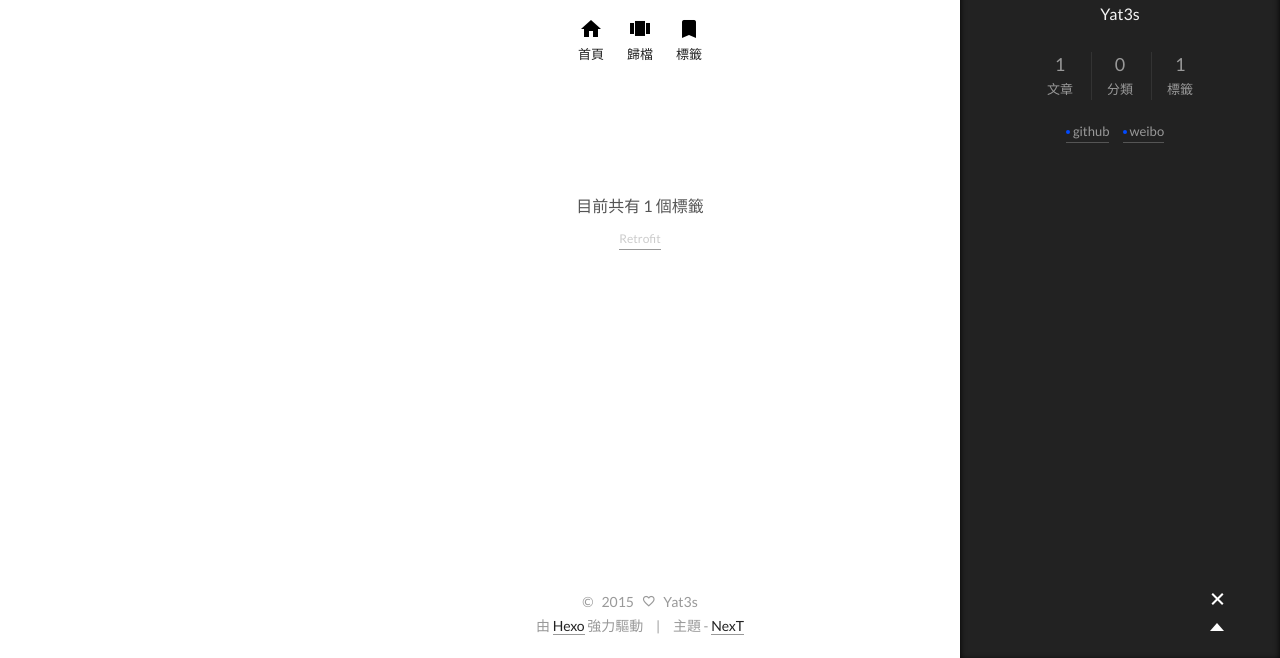
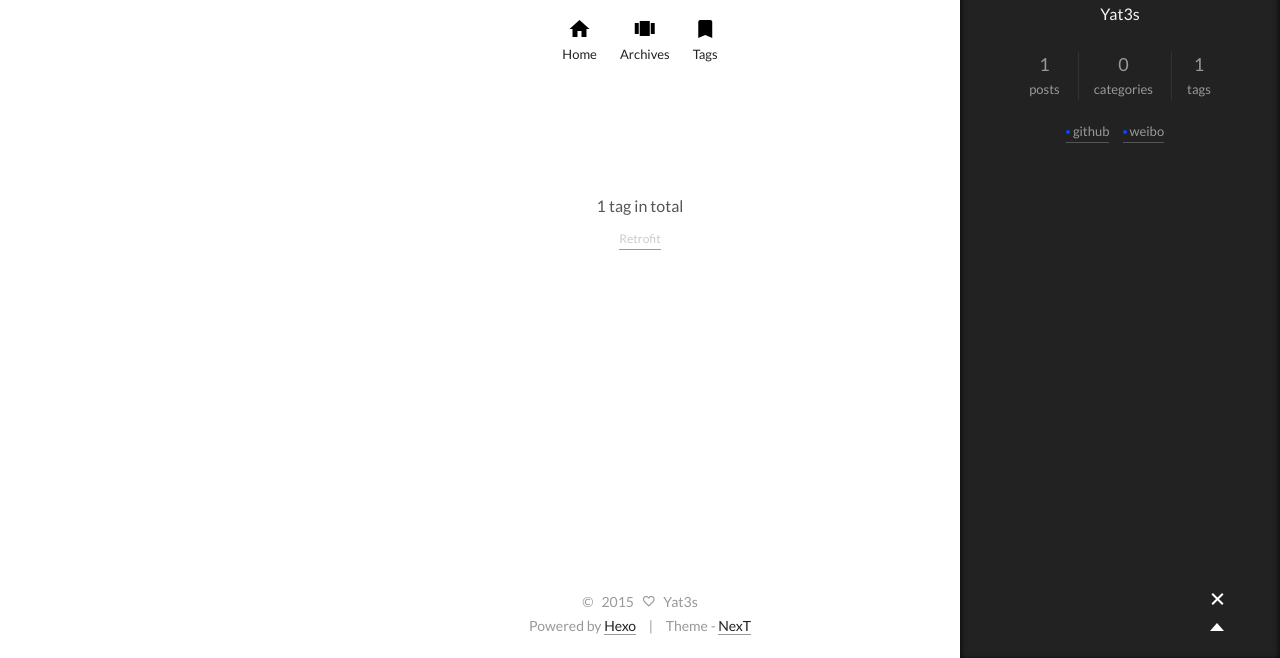
Before and after one commit to Yat3s/yat3s.github.com, a plain HTML site: page tags/index.html in a window 1280 px wide. Both pictures are taken after a click on the element 1217 px from the left and 742 px from the top of the page. Shown: the part 142-800 px from the top of the page. Drawn offline with Linux system fonts and the light colour scheme.

Commit message:
Site updated: 2015-09-16 18:10:46

```diff
--- a/tags/index.html
+++ b/tags/index.html
@@ -62,12 +62,12 @@
 
 
 
-    標籤 | Yat3s
+    Tag | Yat3s
 
 </title>
 </head>
 
-<body itemscope itemtype="http://schema.org/WebPage" lang="zh-hk">
+<body itemscope itemtype="http://schema.org/WebPage" lang="en">
 
   <!--[if lte IE 8]>
   <div style=' clear: both; height: 59px; padding:0 0 0 15px; position: relative;margin:0 auto;'>
@@ -115,7 +115,7 @@
         <li class="menu-item menu-item-home">
           <a href="/" rel="section">
             <i class="menu-item-icon icon-next-home"></i> <br />
-            首頁
+            Home
           </a>
         </li>
 
@@ -123,7 +123,7 @@
         <li class="menu-item menu-item-archives">
           <a href="/archives" rel="section">
             <i class="menu-item-icon icon-next-archives"></i> <br />
-            歸檔
+            Archives
           </a>
         </li>
 
@@ -131,7 +131,7 @@
         <li class="menu-item menu-item-tags">
           <a href="/tags" rel="section">
             <i class="menu-item-icon icon-next-tags"></i> <br />
-            標籤
+            Tags
           </a>
         </li>
 
@@ -156,7 +156,7 @@
 
       <div class="tag-cloud">
         <div class="tag-cloud-title">
-            目前共有 1 個標籤
+            1 tag in total
         </div>
         <div class="tag-cloud-tags">
           <a href="/tags/Retrofit/" style="font-size: 12px; color: #ccc">Retrofit</a>
@@ -201,21 +201,21 @@
           <div class="site-state-item site-state-posts">
             <a href="/archives">
               <span class="site-state-item-count">1</span>
-              <span class="site-state-item-name">文章</span>
+              <span class="site-state-item-name">posts</span>
             </a>
           </div>
 
           <div class="site-state-item site-state-categories">
 
               <span class="site-state-item-count">0</span>
-              <span class="site-state-item-name">分類</span>
+              <span class="site-state-item-name">categories</span>
 
           </div>
 
           <div class="site-state-item site-state-tags">
             <a href="/tags">
               <span class="site-state-item-count">1</span>
-              <span class="site-state-item-name">標籤</span>
+              <span class="site-state-item-name">tags</span>
               </a>
           </div>
 
@@ -266,11 +266,11 @@
 </div>
 
 <div class="powered-by">
-  由 <a class="theme-link" href="http://hexo.io">Hexo</a> 強力驅動
+  Powered by <a class="theme-link" href="http://hexo.io">Hexo</a>
 </div>
 
 <div class="theme-info">
-  主題 -
+  Theme -
   <a class="theme-link" href="https://github.com/iissnan/hexo-theme-next">
     NexT
   </a>
```
Also changed, not shown: 2015/09/16/retrofit/index.html (+12 -12 lines), archives/2015/09/index.html (+11 -11 lines), archives/2015/index.html (+11 -11 lines), archives/index.html (+11 -11 lines), index.html (+10 -10 lines), tags/Retrofit/index.html (+11 -11 lines).
